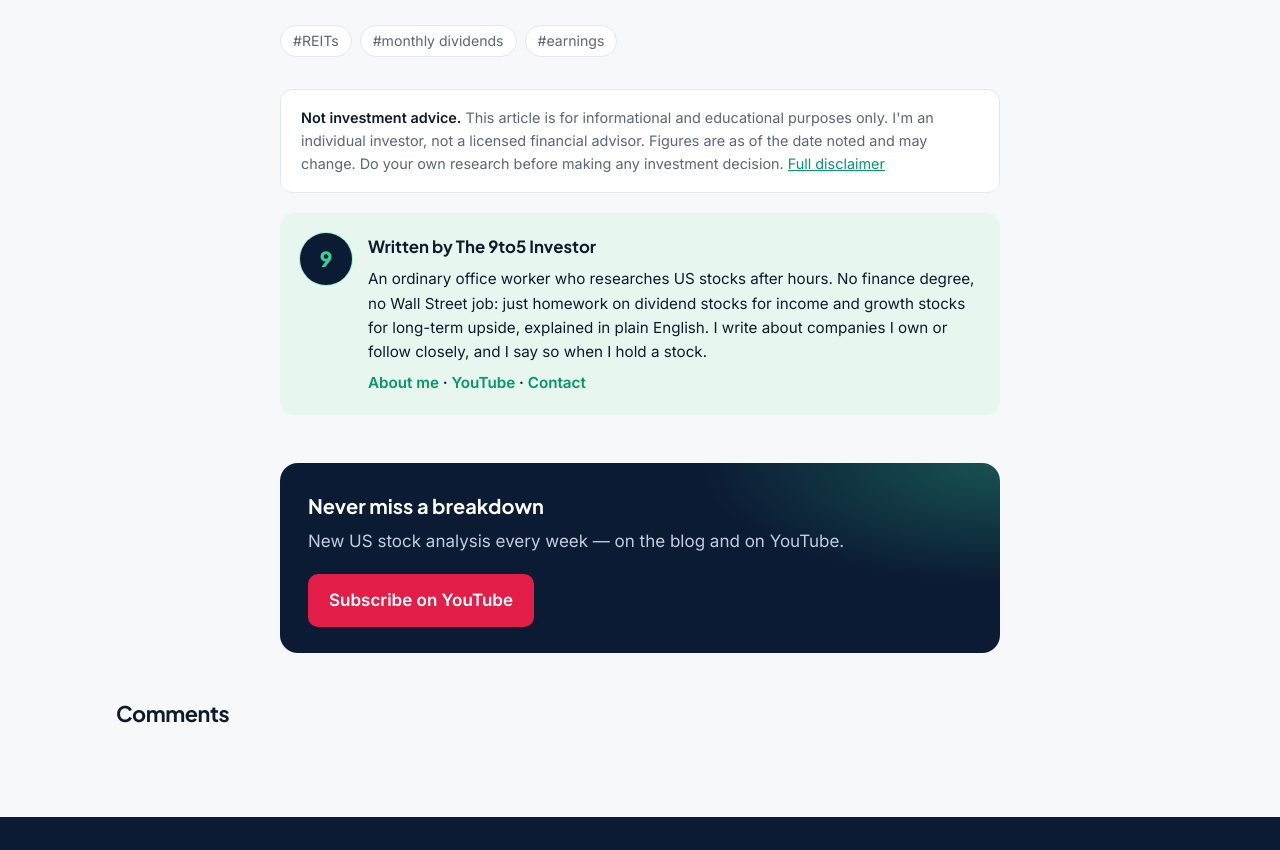
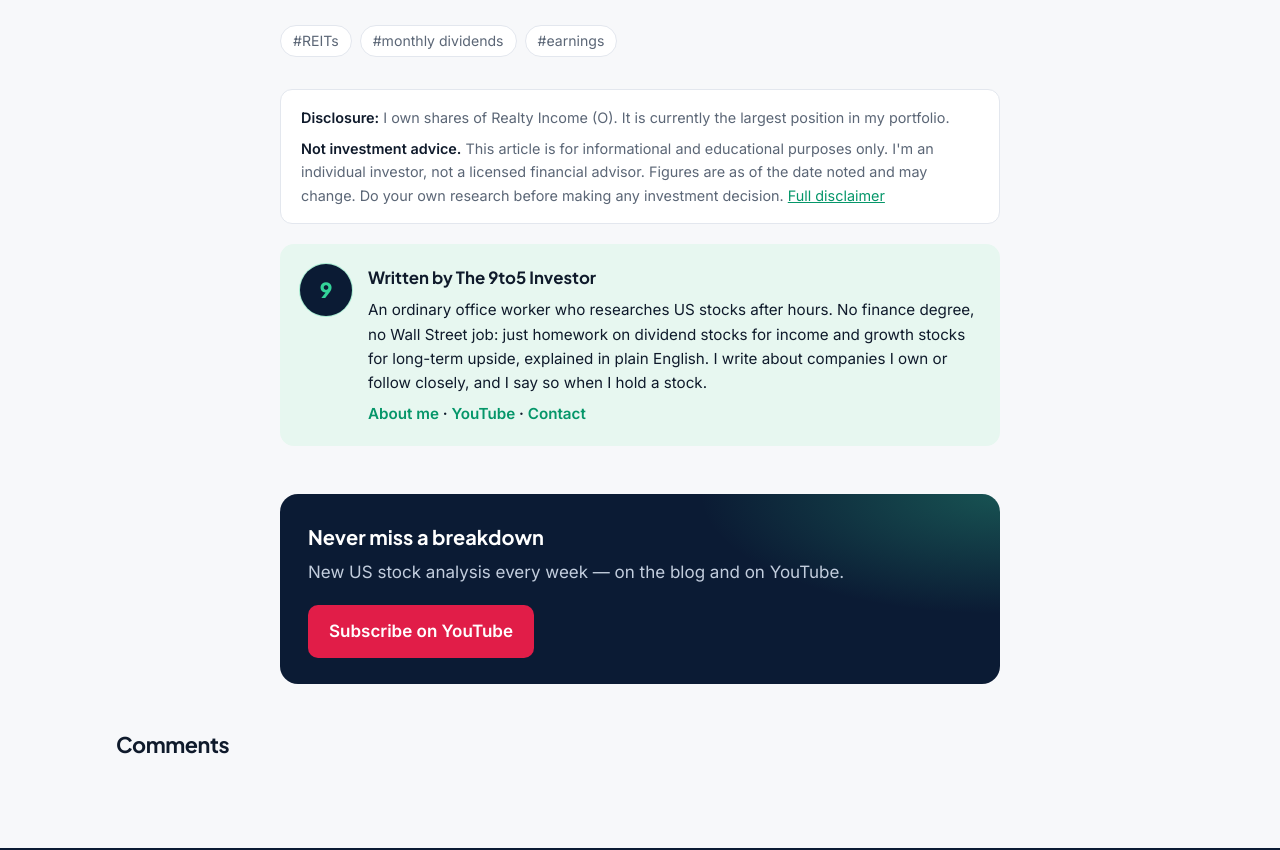
Before and after one commit to tiny-worker-invest/tiny-worker-invest.github.io, an Astro site: page /posts/realty-income-q3-2026-earnings in a window 1280 px wide. Shown: the part 5799-6649 px from the top of the page. Built offline with nearby package versions, Linux system fonts and the light colour scheme; Astro itself is replaced by a stand-in of ours.

Commit message:
Realty Income post: add holdings disclosure
Co-Authored-By: Claude Opus 5.5 <noreply@anthropic.com>
Claude-Session: https://claude.ai/code/session_0173GRgJXA46mANUJYDRiSWX

```diff
--- a/src/content/posts/realty-income-q3-2026-earnings.md
+++ b/src/content/posts/realty-income-q3-2026-earnings.md
@@ -18,6 +18,7 @@ faq:
     a: "Yes. It is part of the S&P 500 Dividend Aristocrats, the group of S&P 500 companies that have grown their dividends for at least 25 years in a row."
   - q: "Does Realty Income invest in data centers?"
     a: "Yes. In Q3 2026 it started a data center venture with Cloud Capital, its second after a 2024 project with Digital Realty. Data centers make up about 1% of total revenue so far."
+holdings: "I own shares of Realty Income (O). It is currently the largest position in my portfolio."
 ---
 
 ## Quick answer
```
